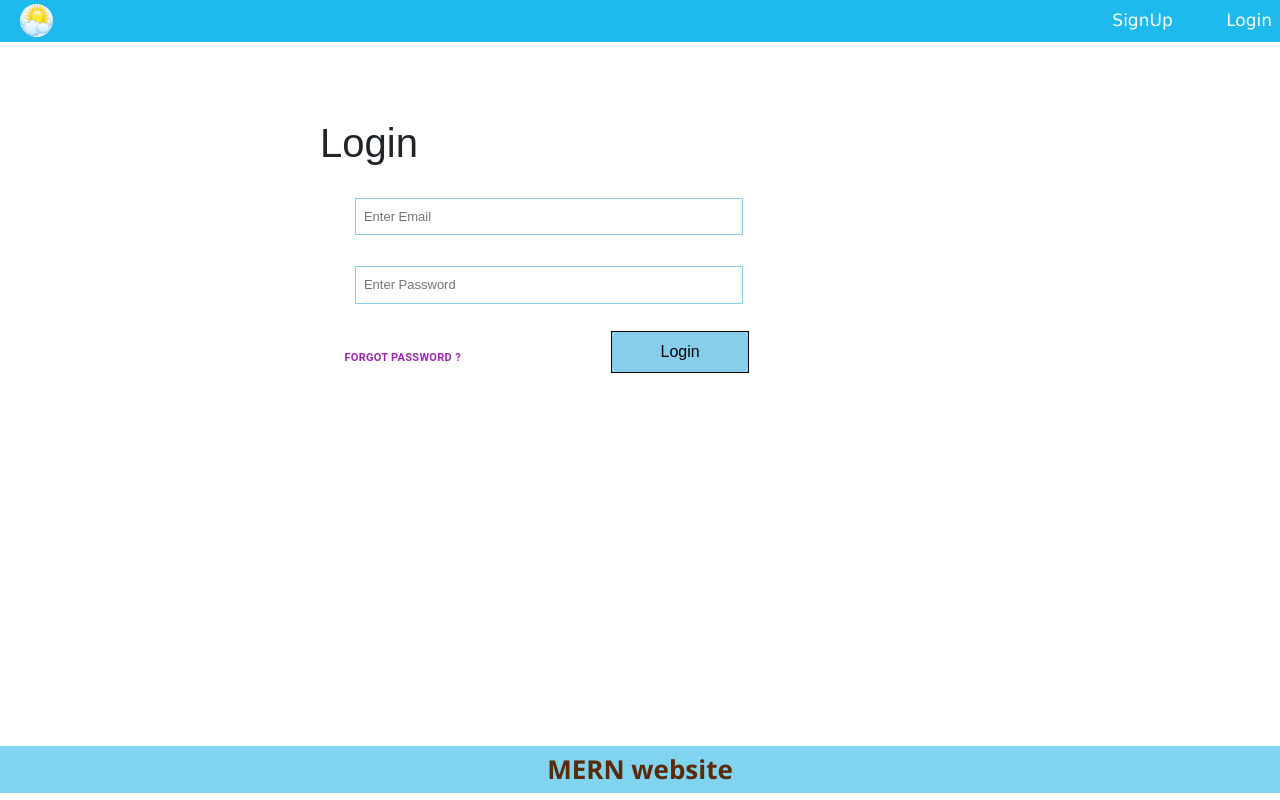
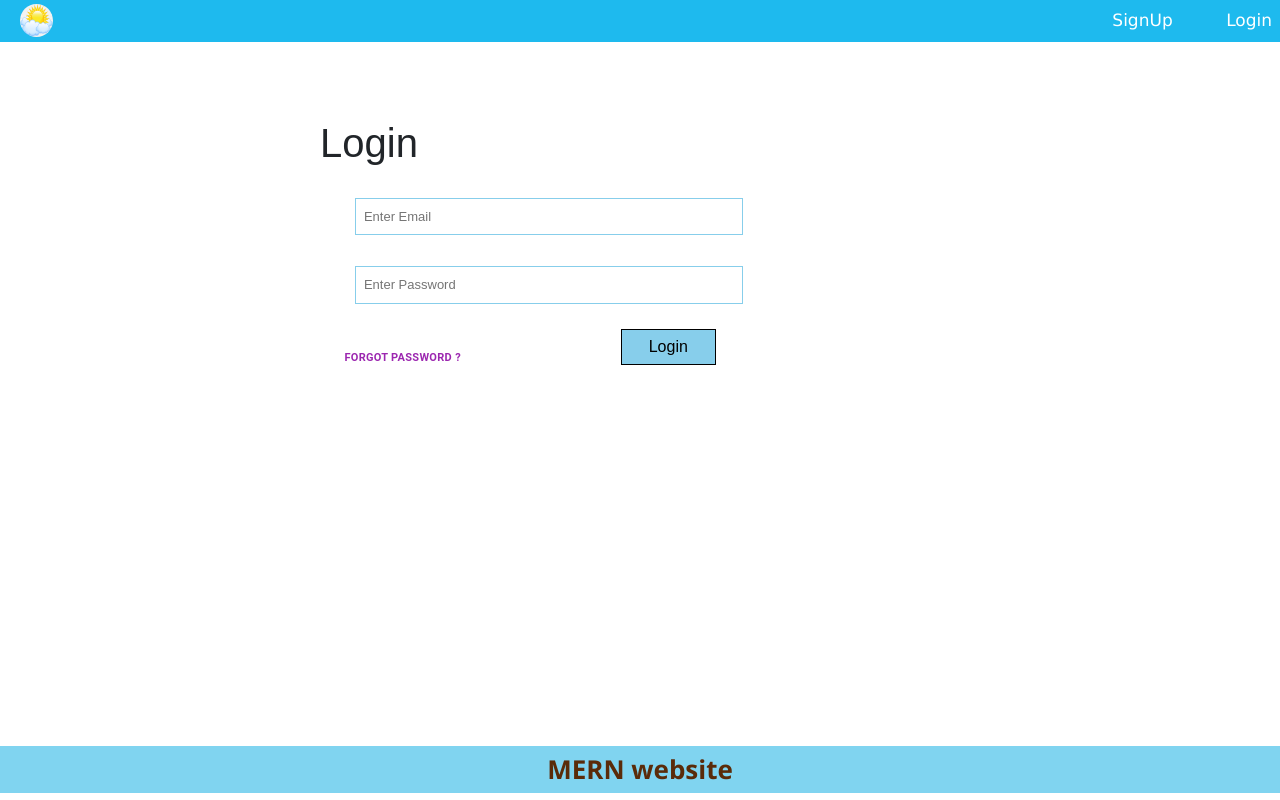
Before and after one commit to kkpweb023/mern, a React (Create React App) app: page /mern/login in a window 1280 px wide. Built offline with nearby package versions, Linux system fonts and the light colour scheme.

Commit message:
login loader commit

```diff
--- a/src/Components/Login/Login.css
+++ b/src/Components/Login/Login.css
@@ -30,13 +30,15 @@
 
     background-color: skyblue;
     color: black;
-    padding:8px 25%;
+    box-sizing: border-box;
+    padding:5px 27px;
     cursor: pointer;
     border: 1px solid black;
     outline: none;
-    position: relative;
-    top:-20px;
-    left: 150%;
+    position: absolute;
+    top:210px;
+    left:155%;
+    display: flex;
 }
 
 .log_btn:hover{
--- a/src/Components/Login/Login.js
+++ b/src/Components/Login/Login.js
@@ -3,6 +3,7 @@ import React, { useEffect, useState } from 'react'
 import { useNavigate } from 'react-router-dom';
 import './Login.css';
 import { Button } from '@mui/material';
+
 
 let link = 'https://wild-puce-dove-hose.cyclic.app/login' || 'http://localhost:4000/login';
 
@@ -12,24 +13,28 @@ const Login = () => {
     const navigate = useNavigate();
     const [email, setEmail] = useState('');
     const [pass, setPass] = useState('');
+    let [isLoading, setLoading] = useState(false);
 
-    useEffect(()=>{
+    useEffect(() => {
         const auth = localStorage.getItem('user');
         auth ? navigate('/') : navigate('/login');
 
-    },[navigate])
+    }, [navigate])
 
     function handleLogin() {
 
-        axios.post(link,{
+        setLoading(true);
+
+        axios.post(link, {
             email: email,
             password: pass
-        }).then((result) =>{
+        }).then((result) => {
 
-            if(result.data.name){
-                localStorage.setItem('user',JSON.stringify(result.data));
+            if (result.data.name) {
+                localStorage.setItem('user', JSON.stringify(result.data));
+                setLoading(false);
                 navigate('/');
-            }else{
+            } else {
 
                 alert("Please Signup");
                 navigate('/signup');
@@ -40,7 +45,7 @@ const Login = () => {
 
 
 
-    function handlePass(){
+    function handlePass() {
         navigate('/forgotPass');
     }
 
@@ -64,11 +69,11 @@ const Login = () => {
 
             <Button color="secondary" size="small"
                 style={{
-                            fontSize:"11px",
-                            fontWeight:"bold",
-                            position:"relative",
-                            left:"10%",
-                            top:"20px"
+                    fontSize: "11px",
+                    fontWeight: "bold",
+                    position: "relative",
+                    left: "10%",
+                    top: "20px"
                 }}
                 onClick={handlePass}
             >Forgot Password ?</Button>
@@ -76,8 +81,11 @@ const Login = () => {
                 <button
                     className='log_btn'
                     onClick={handleLogin}
-            >Login</button>
-
+                >
+                { isLoading ?
+                    <span><i className="fa fa-refresh fa-spin fa-fw"></i></span>
+                    :""
+                } Login </button>
         </div>
     )
 }
--- a/src/Components/SignUp/SignUp.css
+++ b/src/Components/SignUp/SignUp.css
@@ -30,7 +30,7 @@
 
     background-color: skyblue;
     color: black;
-    padding:8px 25%;
+    padding:6px 25px;
     cursor: pointer;
     border: 1px solid black;
     outline: none;
```
Lines whose indentation alone changed are shown as unchanged.
